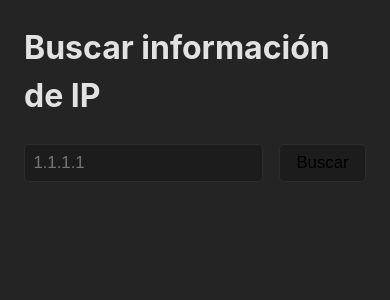
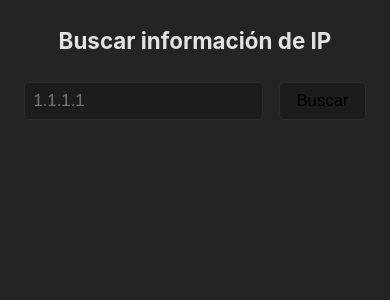
Before and after one commit to Danii47/search-ip-info, a React (Vite) app: page / in a window 390 px wide. Shown: the top 300 px of the page. Built offline with nearby package versions, Linux system fonts and the light colour scheme; no server answers.

Commit message:
fix responsive style

```diff
--- a/src/App.css
+++ b/src/App.css
@@ -58,6 +58,7 @@ form button:active {
   border: 1px solid #424242;
   border-radius: 0.5rem;
   padding: 1rem;
+  gap: 20px;
   background-color: rgb(28, 28, 28);
   box-shadow: 5px 5px 10px rgba(0, 0, 0, 0.1);
 }
@@ -66,3 +67,21 @@ form button:active {
   text-align: center;
   margin-bottom: 1rem;
 }
+
+
+@media (max-width: 768px) {
+  h1 {
+    font-size: 1.4rem;
+  }
+  .ip-info-container {
+    width: 96vw;
+  }
+
+  .ip-info-container h2 {
+    font-size: 1.5rem;
+  }
+
+
+
+
+}
```
